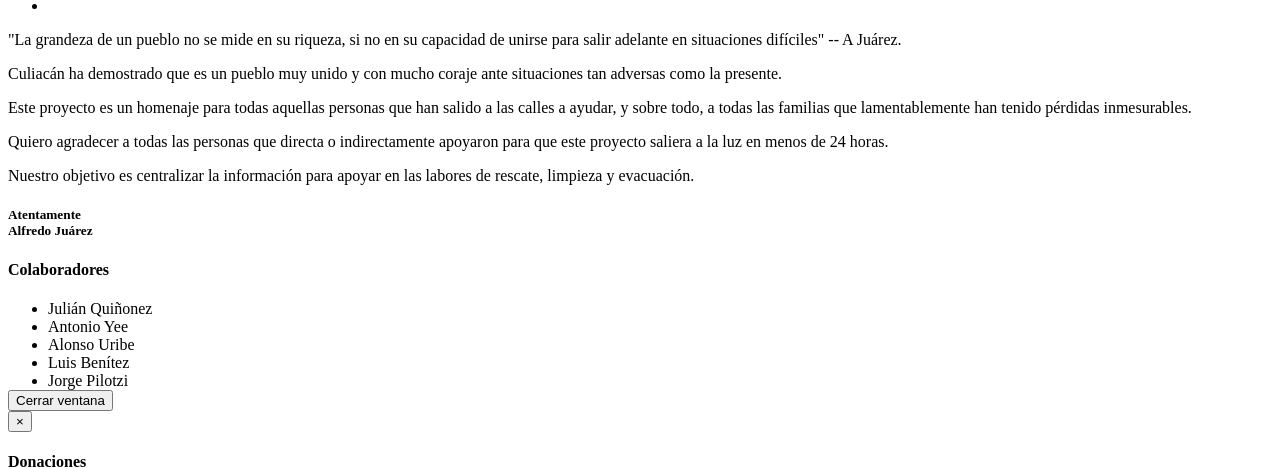
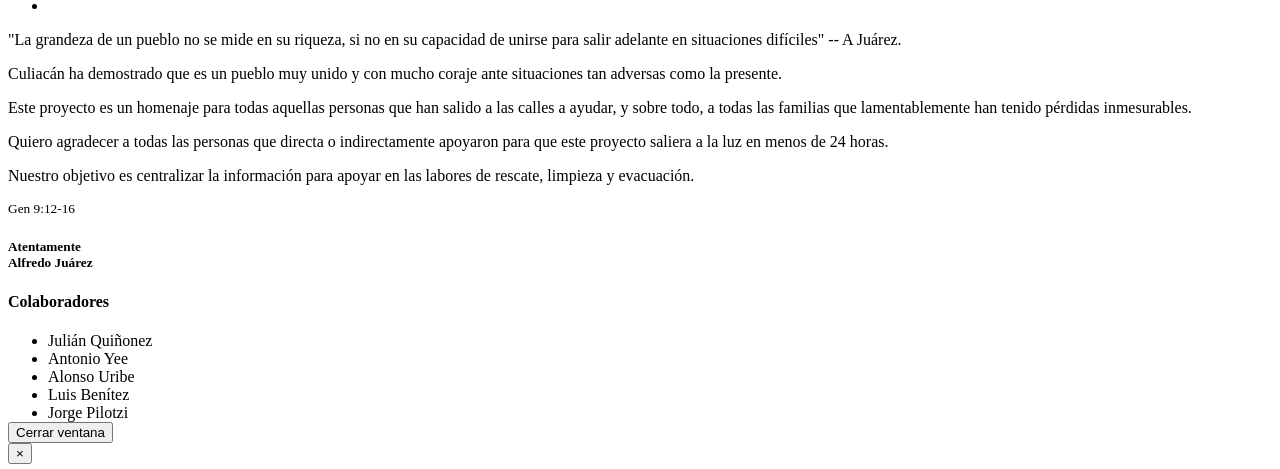
Before and after one commit to alfrekjv/culiacan, a PHP site: template modules/Application/resources/views/index/index.html.php in a window 1280 px wide. Shown: the part 568-1037 px from the top of the page. Run offline with PHP 8.4, Linux system fonts and the light colour scheme; the template is opened without the code that fills it, so the values that code supplies are empty; a stand-in replaces the project's code that opens the database connection; some libraries are stand-ins or nearby versions.

Commit message:
actualizado el directorio

```diff
--- a/modules/Application/resources/views/index/index.html.php
+++ b/modules/Application/resources/views/index/index.html.php
@@ -198,6 +198,9 @@
 
                         <p>Nuestro objetivo es centralizar la información para apoyar en las labores de rescate,
                             limpieza y evacuación.</p>
+
+                        <small>Gen 9:12-16</small>
+
                         <h5 class="text-center" style="margin-bottom:0">Atentamente</h5>
                         <h5 class="text-center" style="margin-top:0"><b>Alfredo Juárez</b></h5>
                     </div>
@@ -211,6 +214,7 @@
                             <li>Jorge Pilotzi</li>
                         </ul>
                     </div>
+
                 </div>
                 <div class="modal-footer">
                     <button type="button" class="btn btn-danger" data-dismiss="modal"><span
```
